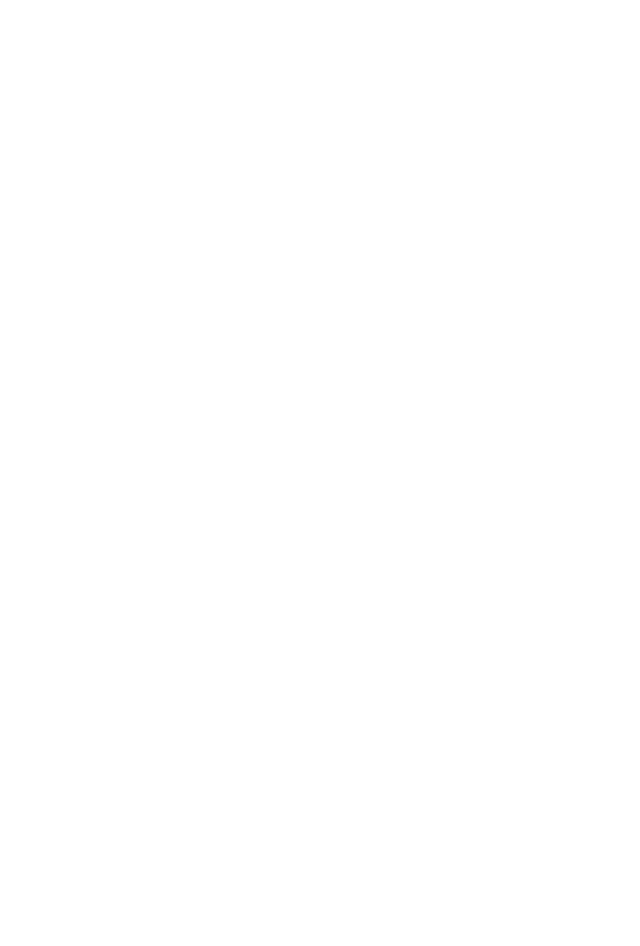
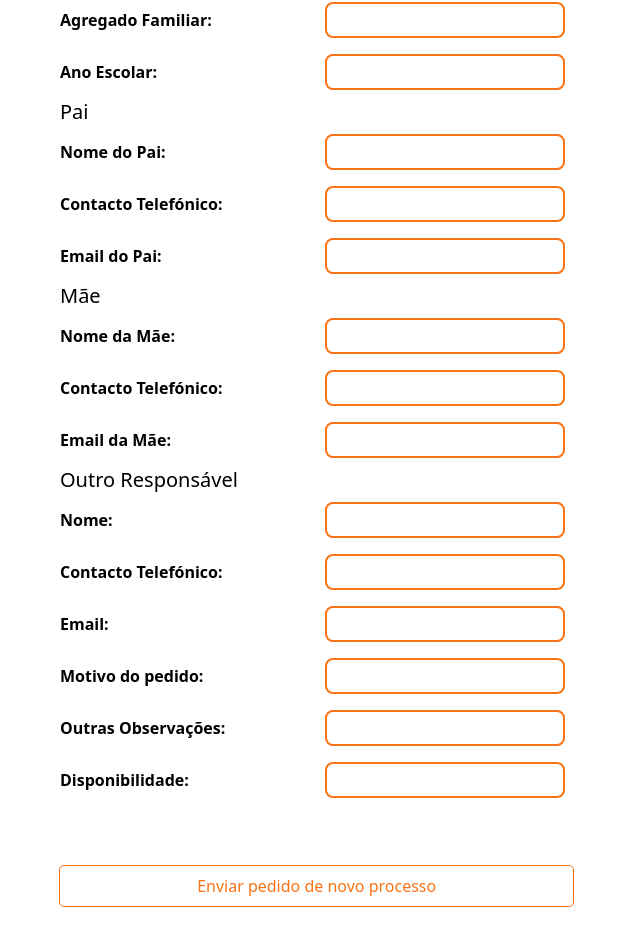
Before and after one commit to MindGest/mindgest-frontend, a SvelteKit app: page /user/therapist/patients/new in a window 1280 px wide. Shown: the part 538-1484 px from the top of the page, without its empty margins (0-640 px from the left). Before the commit the page ends 800 px from the top, so only its background shows below. Built offline with nearby package versions, Linux system fonts and the light colour scheme.

Commit message:
therapist/patients/new

```diff
--- a/src/routes/user/therapist/patients/new/+page.svelte
+++ b/src/routes/user/therapist/patients/new/+page.svelte
@@ -0,0 +1,297 @@
+<script>
+    import Button from '$lib/components/Button.svelte';
+    import TextBox from '$lib/components/TextBox.svelte';
+    import { onMount } from 'svelte';
+    import * as api from '$lib/utils/api';
+    import Selector from '$lib/components/Selector.svelte';
+
+
+    let type = [{ text: 'Criança' }, { text: 'Jovem/Adolescente' }, { text: 'Adulto' }, { text: 'Casal' }, { text: 'Família' }, { text: 'Idoso' }];
+
+    let patient = {
+        type: '',
+        name: '',
+        birthday: '',
+        address: '',
+        nif:'',
+        finance:'',
+        healthcare:'',
+        healthcareRef:'',
+        family:'',
+        motive:'',
+        obs:'',
+        disp:'',
+
+        schoolYear: '',
+        fatherTelf:'',
+        fatherName:'',
+        fatherEmail:'',
+        motherTelf:'',
+        motherName:'',
+        motherEmail:'',
+
+        otherTelf:'',
+        otherName:'',
+        otherEmail:'',
+
+        telf:'',
+        email:'',
+        status:'',
+        level:'',
+        prof:'',
+        conjName:'',
+        conjBirthday:'',
+        conjTelf:'',
+        conjEmail:''
+    };
+
+    onMount(async () => {
+        /* help */
+    });
+
+    async function addProcess() {
+        /* help */
+    }
+
+</script>
+
+<div class="flex flex-col justify-center h-auto w-5/6 m-10 p-5 items-stretch">
+    <p class="font-normal text-xl">Novo Utente</p>
+    <div class="flex flex-col w-full items-stretch">
+        <Selector
+            id="type"
+            label="Selecione o tipo de paciente:"
+            options={type}
+            display_func={o => o.text}
+            bind:value={patient.type}
+            class="grid grid-cols-4 items-center font-bold"
+        />
+        <TextBox
+            id="name"
+            label="Nome:"
+            bind:value={patient.name}
+            class="grid grid-cols-4 items-center font-bold"
+        />
+        <TextBox
+            id="birthday"
+            label="Data de Nascimento:"
+            bind:value={patient.birthday}
+            class="grid grid-cols-4 items-center font-bold"
+        />
+        <TextBox
+            id="address"
+            label="Morada:"
+            bind:value={patient.address}
+            class="grid grid-cols-4 items-center font-bold"
+        />
+        <TextBox
+            id="nif"
+            label="NIF:"
+            bind:value={patient.nif}
+            class="grid grid-cols-4 items-center font-bold"
+        />
+        <TextBox
+            id="finance"
+            label="Situação Financeira:"
+            bind:value={patient.finance}
+            class="grid grid-cols-4 items-center font-bold"
+        />
+        <TextBox
+            id="healthcare"
+            label="Sistema de Saúde (opcional):"
+            bind:value={patient.healthcare}
+            class="grid grid-cols-4 items-center font-bold"
+        />
+        {#if patient.healthcare.length > 1}
+            <TextBox
+                id="healthcareRef"
+                label="Referência:"
+                bind:value={patient.healthcareRef}
+                class="grid grid-cols-4 items-center font-bold"
+            />
+        {/if}
+        <TextBox
+            id="family"
+            label="Agregado Familiar:"
+            bind:value={patient.family}
+            class="grid grid-cols-4 items-center font-bold"
+        />
+
+        {#if patient.type.text === 'Criança' || patient.type.text === 'Jovem/Adolescente'}
+            <TextBox
+                id="schoolYear"
+                label="Ano Escolar:"
+                bind:value={patient.schoolYear}
+                class="grid grid-cols-4 items-center font-bold"
+            />
+            <p class="font-normal text-xl">Pai</p>
+            <TextBox
+                id="fatherName"
+                label="Nome do Pai:"
+                bind:value={patient.fatherName}
+                class="grid grid-cols-4 items-center font-bold"
+            />
+            <TextBox
+                id="fatherTelf"
+                label="Contacto Telefónico:"
+                bind:value={patient.fatherTelf}
+                class="grid grid-cols-4 items-center font-bold"
+            />
+            <TextBox
+                id="fatherEmail"
+                label="Email do Pai:"
+                bind:value={patient.fatherEmail}
+                class="grid grid-cols-4 items-center font-bold"
+            />
+            <p class="font-normal text-xl">Mãe</p>
+            <TextBox
+                id="motherName"
+                label="Nome da Mãe:"
+                bind:value={patient.motherName}
+                class="grid grid-cols-4 items-center font-bold"
+            />
+            <TextBox
+                id="motherTelf"
+                label="Contacto Telefónico:"
+                bind:value={patient.motherTelf}
+                class="grid grid-cols-4 items-center font-bold"
+            />
+            <TextBox
+                id="motherEmail"
+                label="Email da Mãe:"
+                bind:value={patient.motherEmail}
+                class="grid grid-cols-4 items-center font-bold"
+            />
+            <p class="font-normal text-xl">Outro Responsável</p>
+            <TextBox
+                id="otherName"
+                label="Nome:"
+                bind:value={patient.otherName}
+                class="grid grid-cols-4 items-center font-bold"
+            />
+            <TextBox
+                id="otherTelf"
+                label="Contacto Telefónico:"
+                bind:value={patient.otherTelf}
+                class="grid grid-cols-4 items-center font-bold"
+            />
+            <TextBox
+                id="otherEmail"
+                label="Email:"
+                bind:value={patient.otherEmail}
+                class="grid grid-cols-4 items-center font-bold"
+            />
+        {/if}
+
+        {#if patient.type.text === 'Adulto' || patient.type.text === 'Casal' || patient.type.text === 'Família' || patient.type.text === 'Idoso'}
+            <TextBox
+                id="telf"
+                label="Contacto Telefónico:"
+                bind:value={patient.telf}
+                class="grid grid-cols-4 items-center font-bold"
+            />
+            <TextBox
+                id="email"
+                label="Email:"
+                bind:value={patient.email}
+                class="grid grid-cols-4 items-center font-bold"
+            />
+            <TextBox
+                id="status"
+                label="Estado Civil:"
+                bind:value={patient.status}
+                class="grid grid-cols-4 items-center font-bold"
+            />
+            <TextBox
+                id="level"
+                label="Nível Escolar:"
+                bind:value={patient.level}
+                class="grid grid-cols-4 items-center font-bold"
+            />
+            <TextBox
+                id="prof"
+                label="Ocupação/Profissão:"
+                bind:value={patient.prof}
+                class="grid grid-cols-4 items-center font-bold"
+            />
+            <p class="font-normal  text-xl">Responsável</p>
+            <TextBox
+                id="otherName"
+                label="Nome:"
+                bind:value={patient.otherName}
+                class="grid grid-cols-4 items-center font-bold"
+            />
+            <TextBox
+                id="otherTelf"
+                label="Contacto Telefónico:"
+                bind:value={patient.otherTelf}
+                class="grid grid-cols-4 items-center font-bold"
+            />
+            <TextBox
+                id="otherEmail"
+                label="Email:"
+                bind:value={patient.otherEmail}
+                class="grid grid-cols-4 items-center font-bold"
+            />
+        {/if}
+
+        {#if patient.type.text === 'Casal' ||  patient.type.text === 'Família'}
+            {#if patient.type.text === 'Casal'}
+                <p class="font-normal text-xl">Cônjuge</p>
+            {/if}
+            {#if patient.type.text === 'Família'}
+                <p class="font-normal text-xl">Membro</p>
+            {/if}
+
+            <TextBox
+                id="conjName"
+                label="Nome:"
+                bind:value={patient.conjName}
+                class="grid grid-cols-4 items-center font-bold"
+            />
+            <TextBox
+                id="conjBirthday"
+                label="Data de Nascimento:"
+                bind:value={patient.conjBirthday}
+                class="grid grid-cols-4 items-center font-bold"
+            />
+            <TextBox
+                id="conjTelf"
+                label="Contacto Telefónico:"
+                bind:value={patient.conjTelf}
+                class="grid grid-cols-4 items-center font-bold"
+            />
+            <TextBox
+                id="conjEmail"
+                label="Email:"
+                bind:value={patient.conjEmail}
+                class="grid grid-cols-4 items-center font-bold"
+            />
+
+            <!-- não sei bem como adicionar um novo membro iterativamente (aka ter um botão que vai adicionando membros conforme se quer) -->
+        {/if}
+
+        <TextBox
+            id="motive"
+            label="Motivo do pedido:"
+            bind:value={patient.motive}
+            class="grid grid-cols-4 items-center font-bold"
+        />
+        <TextBox
+            id="obs"
+            label="Outras Observações:"
+            bind:value={patient.obs}
+            class="grid grid-cols-4 items-center font-bold"
+        />
+        <TextBox
+            id="disp"
+            label="Disponibilidade:"
+            bind:value={patient.disp}
+            class="grid grid-cols-4 items-center font-bold"
+        />
+
+    </div>
+    <div class="my-5 grid grid-cols-2">
+        <Button class="mt-10 " on:click={addProcess}>Enviar pedido de novo processo</Button>
+    </div>
+</div>
```
Also changed, not shown: src/routes/user/therapist/records/new/+page.svelte (deleted), src/routes/user/therapist/users/new/+page.svelte (deleted).
